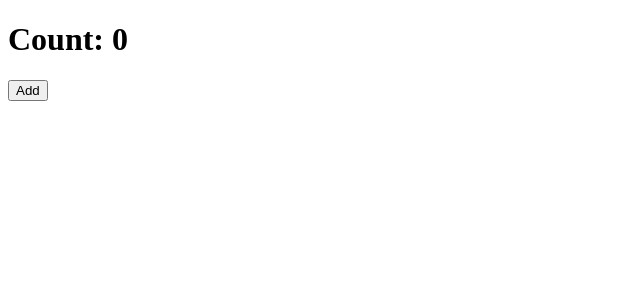
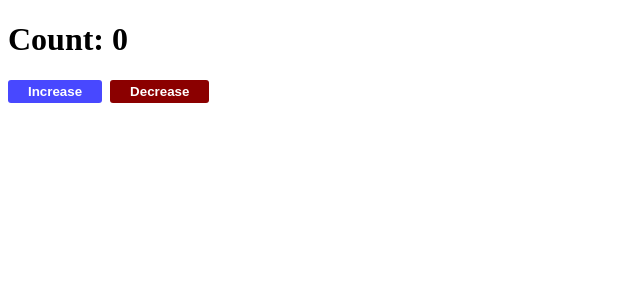
Before and after one commit to jalilzod/VUE.js, a Vue app in the folder 00VueBasic/myVuePack/: page / in a window 1280 px wide. Shown: the top 300 px of the page, without its empty margins (0-640 px from the left). Built offline with nearby package versions, Linux system fonts and the light colour scheme.

Commit message:
adding style to buttons

```diff
--- a/00VueBasic/myVuePack/src/components/01Events/o1Event.vue
+++ b/00VueBasic/myVuePack/src/components/01Events/o1Event.vue
@@ -1,9 +1,41 @@
 <script setup>
 import { ref } from 'vue'
 let count = ref(0)
+
+function increment() {
+  count.value++
+}
+
+function decrement() {
+  count.value--
+}
 </script>
 
 <template>
   <h1>Count: {{ count }}</h1>
-  <button v-on:click="count++">Add</button>
+  <button class="incrBtn btn" v-on:click="increment()">Increase</button>
+  <button class="decrBtn btn" v-on:click="decrement()">Decrease</button>
 </template>
+
+<style>
+.btn {
+  border: none;
+  padding: 4px 20px;
+  margin-right: 0.5rem;
+  border-radius: 3px;
+  color: white;
+  font-weight: bold;
+  transition: 0.1s;
+}
+.incrBtn {
+  background-color: rgb(72, 72, 255);
+}
+
+.decrBtn {
+  background-color: darkred;
+}
+
+.btn:active {
+  background-color: darkgray;
+}
+</style>
```
